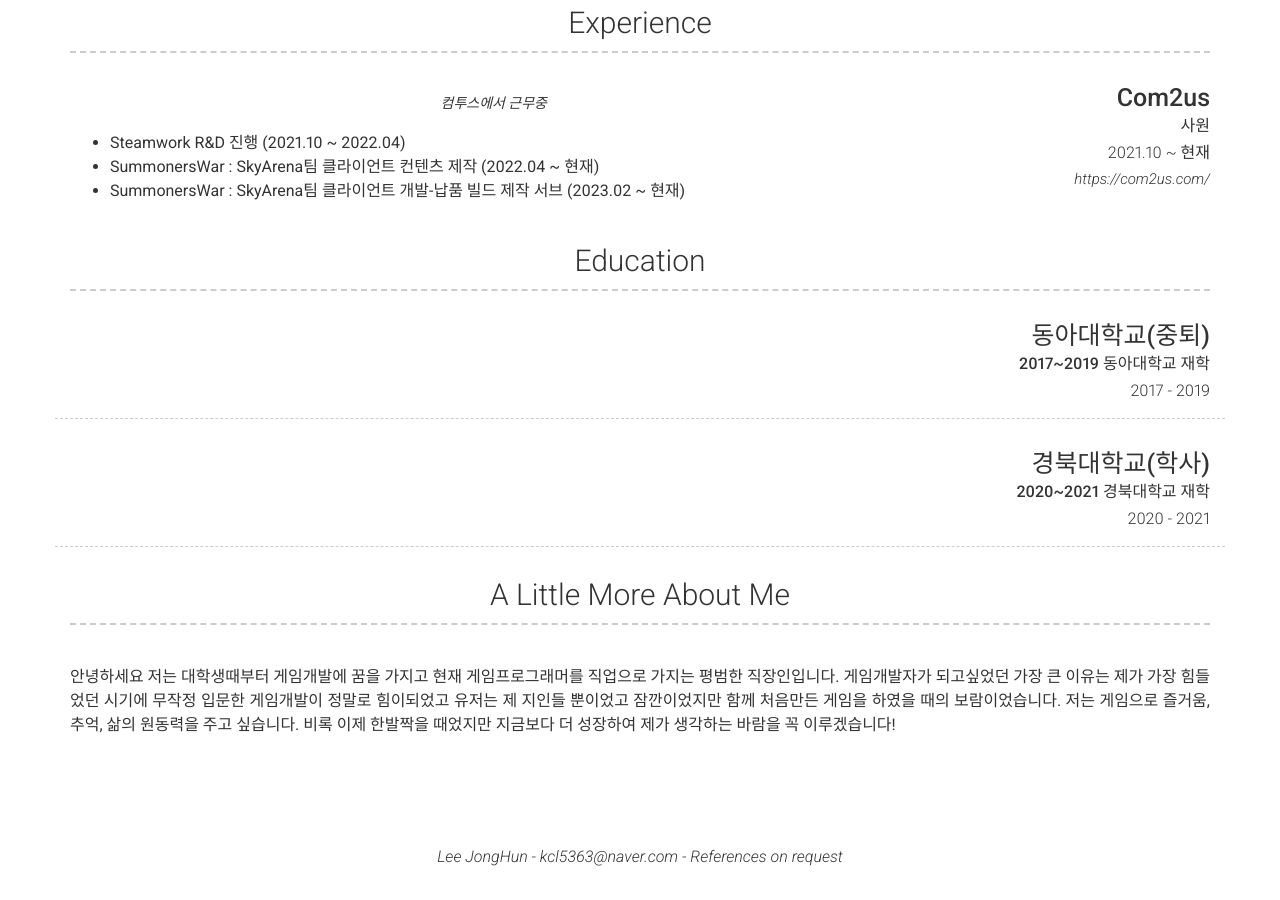
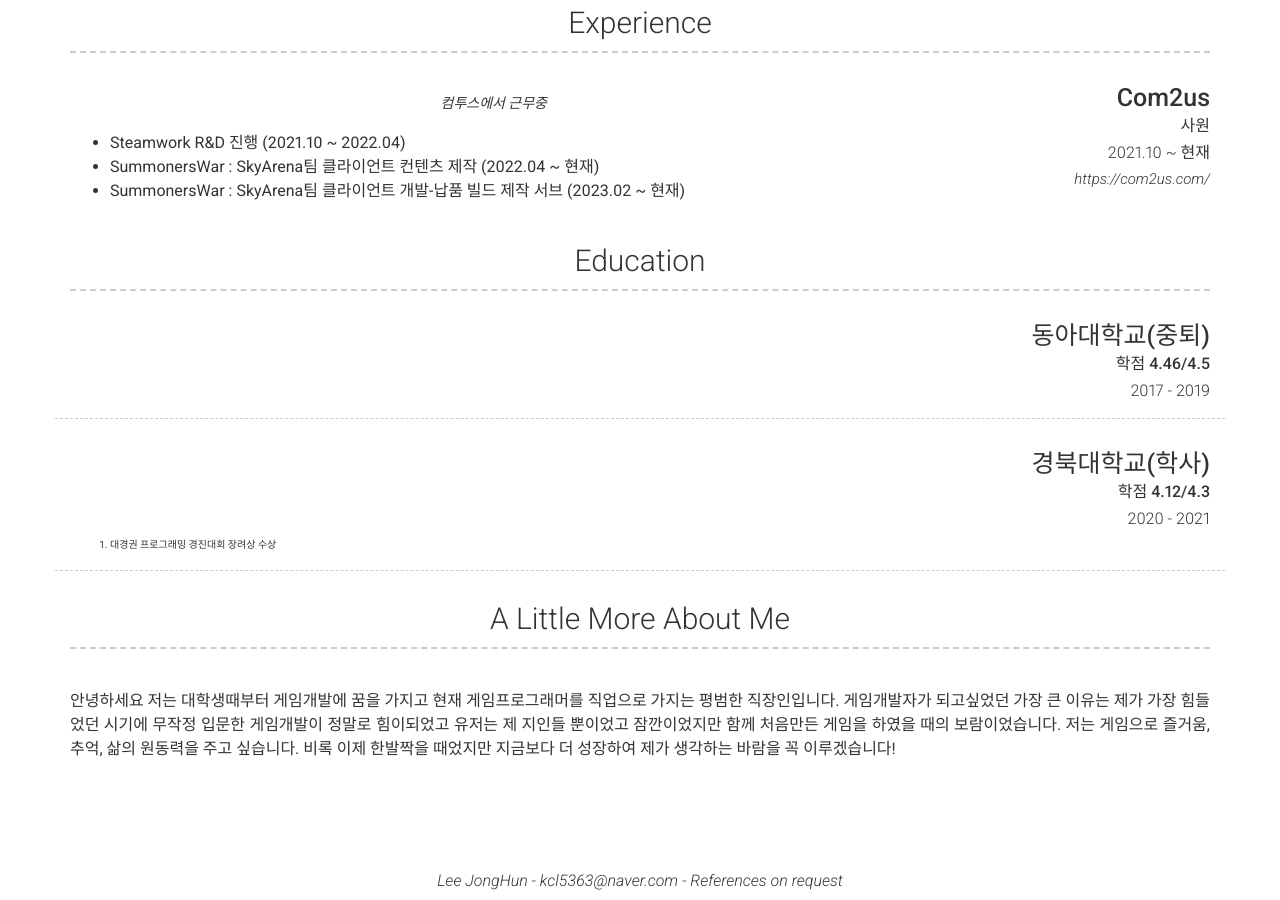
Before and after one commit to IOrez/IOrez.github.io, a Jekyll site: the page built from index.md, in a window 1280 px wide and 900 px high, scrolled down 1107 px. Built offline with Jekyll 4.4.1, drawn with Linux system fonts in a browser that asks for light colours; nearby versions of some CDN libraries; before the commit the page ends 1983 px from its top, so only the background shows below that.

Commit message:
- 이력서 수정

```diff
--- a/_config.yml
+++ b/_config.yml
@@ -97,20 +97,21 @@ content:
       - layout: top-right
         title: 동아대학교(중퇴)
         border: weak
-        sub_title: 2017~2019 동아대학교 재학
+        sub_title: 학점 4.46/4.5
         caption: 2017 - 2019
       - layout: top-right
         title: 경북대학교(학사)
         border: weak
-        sub_title: 2020~2021 경북대학교 재학
+        sub_title: 학점 4.12/4.3
         caption: 2020 - 2021
+        description: |
+          1. 대경권 프로그래밍 경진대회 장려상 수상
   - title: A Little More About Me
     layout: text
     content: | # this will include new lines to allow paragraphs
       안녕하세요 저는 대학생때부터 게임개발에 꿈을 가지고 현재 게임프로그래머를 직업으로 가지는 평범한 직장인입니다.
       게임개발자가 되고싶었던 가장 큰 이유는 제가 가장 힘들었던 시기에 무작정 입문한 게임개발이 정말로 힘이되었고 유저는 제 지인들 뿐이었고 잠깐이었지만 함께 처음만든 게임을 하였을 때의 보람이었습니다.
       저는 게임으로 즐거움, 추억, 삶의 원동력을 주고 싶습니다. 비록 이제 한발짝을 때었지만 지금보다 더 성장하여 제가 생각하는 바람을 꼭 이루겠습니다!
-
 
 
 # Footer
```
Also changed, not shown: 3 other files.
